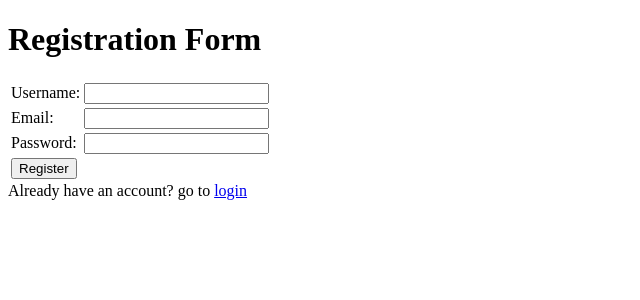
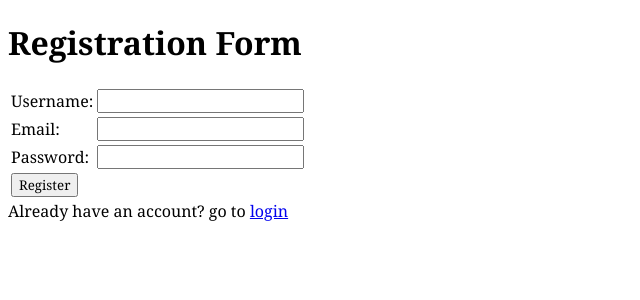
Before and after one commit to shyabid/chat-app, a Flask app: page /register in a window 1280 px wide. Shown: the top 300 px of the page, without its empty margins (0-640 px from the left). Run offline with Flask 3, Linux system fonts and the light colour scheme.

Commit message:
small fix, added dotenv + CSS

```diff
--- a/main.py
+++ b/main.py
@@ -3,6 +3,7 @@ from flask import Flask, render_template, request, redirect, session, jsonify
 import logging
 import pymongo
 from flask_socketio import SocketIO, emit
+from dotenv import load_dotenv; load_dotenv()
 
 logging.basicConfig(level=logging.INFO)
 
@@ -10,7 +11,8 @@ app = Flask(__name__)
 app.secret_key = 'askd9001e'
 socketio = SocketIO(app)
 
-myclient = pymongo.MongoClient("")
+
+myclient = pymongo.MongoClient(os.getenv("DATABASE")) #DATABASE=""
 user_db = myclient["authentication"]
 user_table = user_db["user_info"]
 message_table = user_db["messages"]
--- a/templates/dashboard.html
+++ b/templates/dashboard.html
@@ -144,6 +144,7 @@
 <style>
 
 body, html {
+
             height: 100%;
             margin: 0;
             font-family: 'Segoe UI', Tahoma, Geneva, Verdana, sans-serif;
--- a/templates/home.html
+++ b/templates/home.html
@@ -4,6 +4,11 @@
     <meta charset="UTF-8">
     <meta name="viewport" content="width=device-width, initial-scale=1.0">
     <title>Chat-app (abid)</title>
+    <style>
+        * {
+            font-family:Cambria, Cochin, Georgia, Times, 'Times New Roman', serif;
+        }
+    </style>
 </head>
 <body>
     <div style="width: 100%; text-align: center;">
--- a/templates/invalid.html
+++ b/templates/invalid.html
@@ -4,6 +4,12 @@
     <meta charset="UTF-8">
     <meta name="viewport" content="width=device-width, initial-scale=1.0">
     <title>Document</title>
+    <style>
+        * {
+            font-family:Cambria, Cochin, Georgia, Times, 'Times New Roman', serif;
+
+        }
+    </style>
 </head>
 <body>
     Error Message: <h1> {{message}}</h1>
--- a/templates/register.html
+++ b/templates/register.html
@@ -4,6 +4,14 @@
     <meta charset="UTF-8">
     <meta name="viewport" content="width=device-width, initial-scale=1.0">
     <title>Reigster</title>
+
+
+    <style>
+        * {
+            font-family:Cambria, Cochin, Georgia, Times, 'Times New Roman', serif;
+
+        }
+    </style>
 </head>
 <body>
     <h1>Registration Form</h1>
```
Also changed, not shown: templates/login.html (+12 -0 lines), 1 other file.
